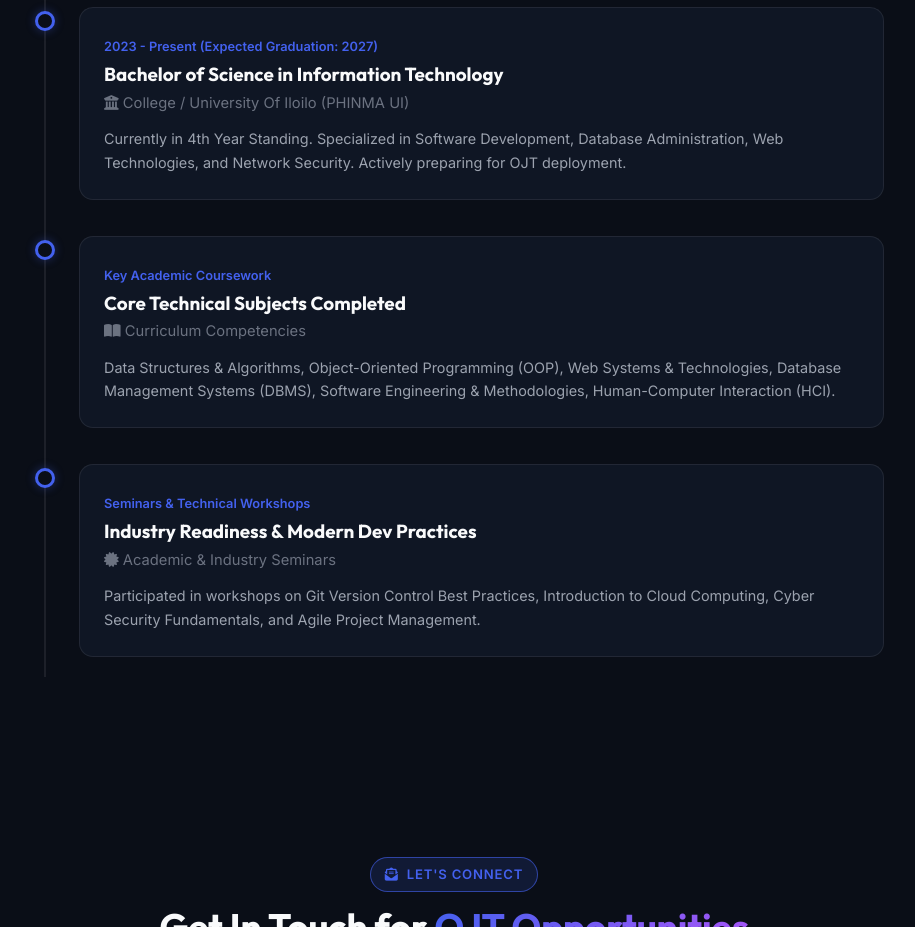
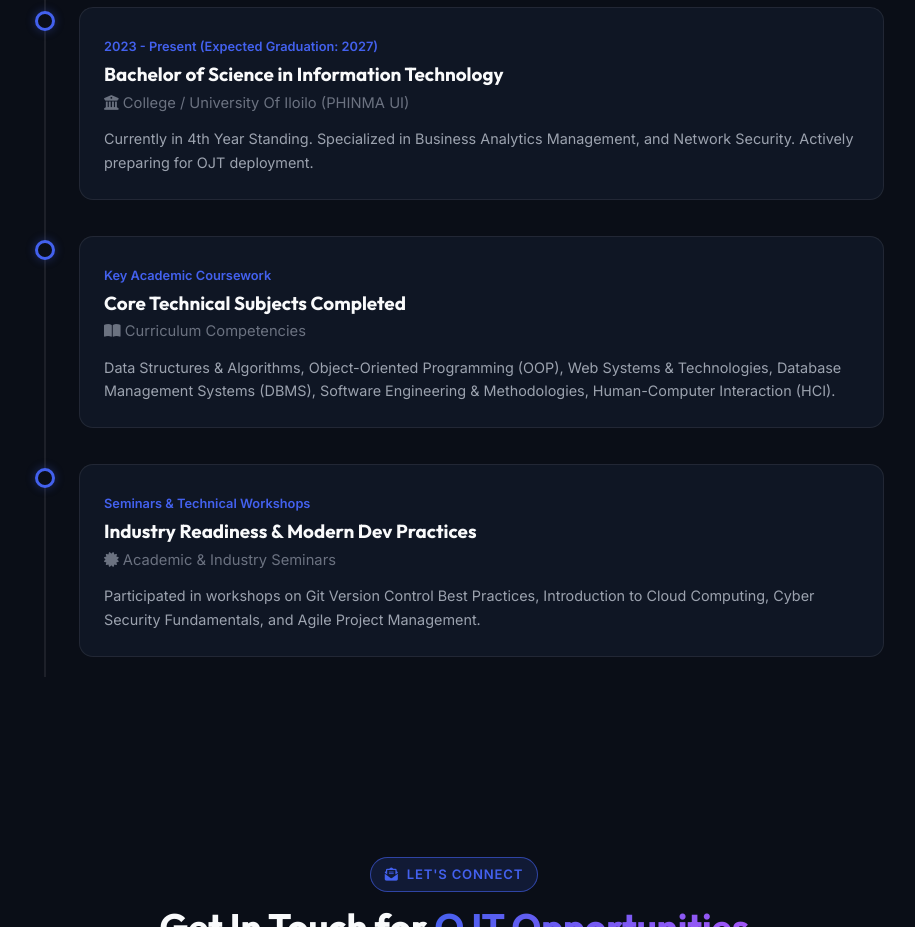
Before and after one commit to princejohnbundalan1-debug/Portfolio, a plain HTML site: page index.html in a window 1280 px wide. Shown: the part 5580-6507 px from the top of the page, without its empty margins (186-1101 px from the left). Drawn offline with Linux system fonts and the light colour scheme.

Commit message:
Update portfolio

```diff
--- a/index.html
+++ b/index.html
@@ -732,8 +732,8 @@
                 Iloilo
                 (PHINMA UI)</div>
               <p class="timeline-desc">
-                Currently in 4th Year Standing. Specialized in Software Development, Database Administration, Web
-                Technologies, and Network Security. Actively preparing for OJT deployment.
+                Currently in 4th Year Standing. Specialized in Business Analytics Management, and Network Security.
+                Actively preparing for OJT deployment.
               </p>
             </div>
           </div>
```
